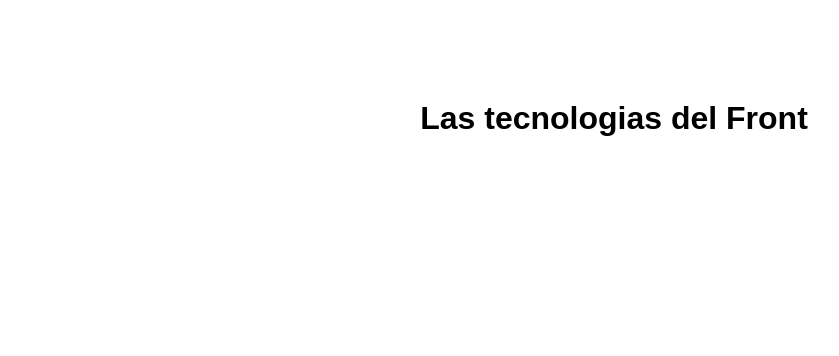
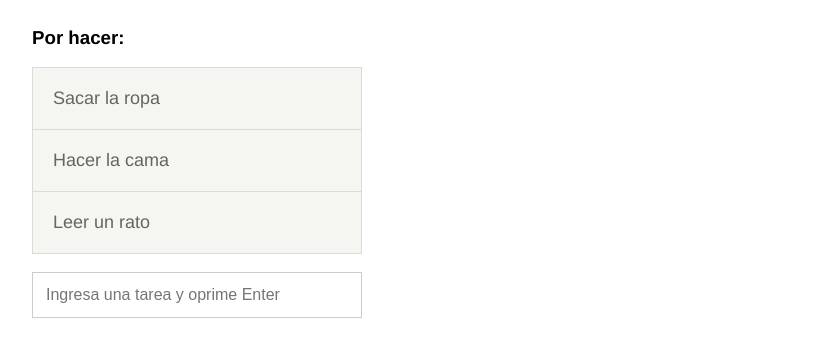
Before and after one commit to makeitrealcamp/njlwer342, a React (Create React App) app: page / in a window 1280 px wide. Shown: the top 356 px of the page, without its empty margins (26-865 px from the left). Built offline with nearby package versions, Linux system fonts and the light colour scheme.

Commit message:
initial commiit

```diff
--- a/src/App.js
+++ b/src/App.js
@@ -11,30 +11,18 @@ class App extends Component {
   }
   render() {
     return (
-      <div style={styles.container}>
-        <h1 style={styles.title}>Las tecnologias del Front</h1>
-        <ul style={styles.list}>
-          {/* Tu codigo va aca */}
-        </ul>
+      <div class="wrapper">
+        <div class="list">
+          <h3>Por hacer:</h3>
+          <ul class="todo">
+            <li>Sacar la ropa</li>
+            <li>Hacer la cama</li>
+            <li>Leer un rato</li>
+          </ul>
+          <input type="text" id="new-task" placeholder="Ingresa una tarea y oprime Enter" />
+        </div>
       </div>
-    );
-  }
-}
-
-const styles = {
-  container: {
-    height: '100vh',
-    display: 'flex',
-    flexDirection: 'column',
-    justifyContent: 'center',
-    alignItems: 'center'
-  },
-  title: {
-    marginTop: '100px'
-  },
-  list: {
-    fontSize: '20px',
-    flexGrow: 6
+    )
   }
 }
 
--- a/src/index.css
+++ b/src/index.css
@@ -1,5 +1,39 @@
 body {
-  margin: 0;
+  font-family: 'Helvetica Neue', Helvetica, Arial, sans-serif;
+}
+
+.list {
+  display: inline-block;
+  width: 330px;
+
+  vertical-align: top;
+  margin: 0 50px;
+}
+
+ul {
+  font-size: 18px;
+  background-color: #f5f5f2;
   padding: 0;
-  font-family: sans-serif;
+  min-height: 50px;
+  border: 1px solid #DBDBD3;
 }
+
+ul li {
+  color: #66665D;
+  list-style-type: none;
+  padding: 20px;
+  cursor: pointer;
+  border-bottom: 1px solid #DBDBD3;
+}
+
+ul li:last-child {
+  border-bottom: none;
+}
+
+input[type=text] {
+  box-sizing: border-box;
+  font-size: 16px;
+  width: 100%;
+  border: 1px solid #ccc;
+  padding: 13px;
+}
```
